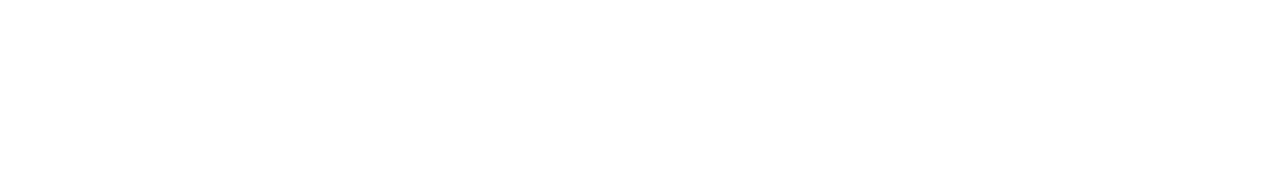
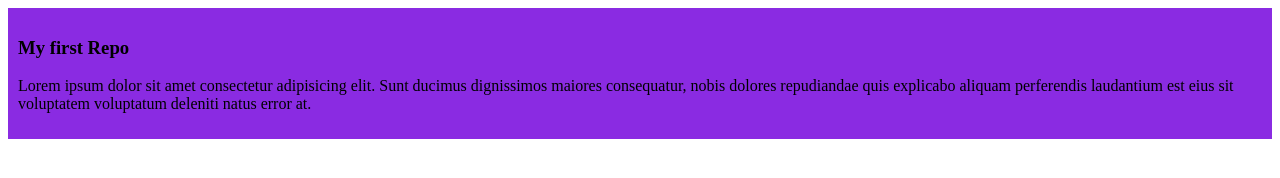
Before and after one commit to rahin100/my-first-git-repo, a plain HTML site: page index.html in a window 1280 px wide. Drawn offline with Linux system fonts and the light colour scheme.

Commit message:
added style

```diff
--- a/index.html
+++ b/index.html
@@ -4,8 +4,14 @@
     <meta charset="UTF-8">
     <meta name="viewport" content="width=device-width, initial-scale=1.0">
     <title>My first git repo</title>
+    <link rel="stylesheet" href="style.css">
 </head>
 <body>
-
+    <div>
+        <h3>My first Repo</h3>
+        <p>
+            Lorem ipsum dolor sit amet consectetur adipisicing elit. Sunt ducimus dignissimos maiores consequatur, nobis dolores repudiandae quis explicabo aliquam perferendis laudantium est eius sit voluptatem voluptatum deleniti natus error at.
+        </p>
+    </div>
 </body>
 </html>
--- /dev/null
+++ b/style.css
@@ -0,0 +1,4 @@
+div{
+    background-color: blueviolet;
+    padding: 10px;
+}
```
